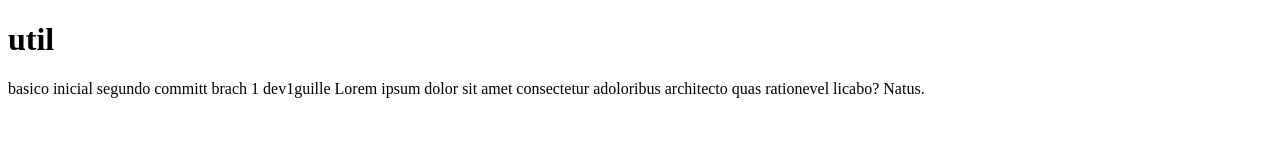
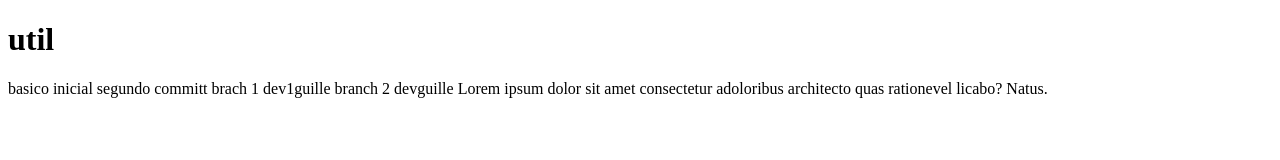
Before and after one commit to guillermosalomone/pruebacolab, a plain HTML site: page index.html in a window 1280 px wide. Drawn offline with Linux system fonts and the light colour scheme.

Commit message:
brach dev1guille 2 modificacion

```diff
--- a/index.html
+++ b/index.html
@@ -11,7 +11,9 @@
         <h1>  util  </h1>
         <p> basico inicial
             segundo committ
-            brach 1 dev1guille Lorem ipsum dolor sit amet consectetur adoloribus architecto quas rationevel licabo? Natus.</p>
+            brach 1 dev1guille
+            branch 2 devguille
+            Lorem ipsum dolor sit amet consectetur adoloribus architecto quas rationevel licabo? Natus.</p>
     </header>
 </body>
 </html>
```
